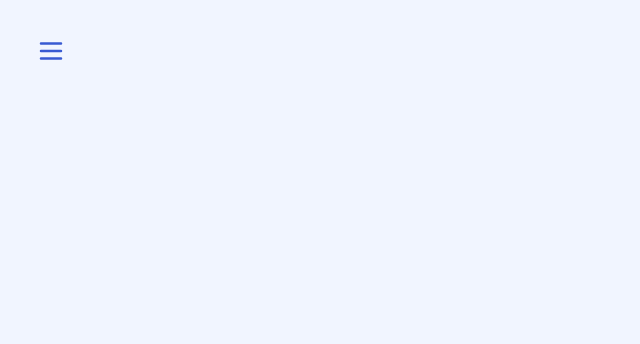
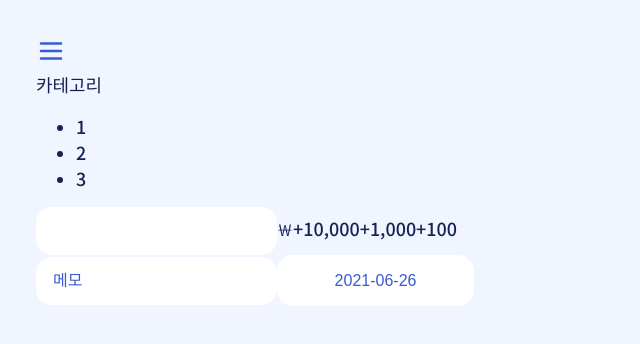
Before and after one commit to hihello1123/Scrooge-client, a React (Create React App) app: page /#/ in a window 1280 px wide. Shown: the top 344 px of the page, without its empty margins (0-640 px from the left). Built offline with nearby package versions, Linux system fonts and the light colour scheme.

Commit message:
Feat Dailyform

```diff
--- a/package.json
+++ b/package.json
@@ -11,6 +11,7 @@
     "dotenv": "^8.2.0",
     "node-sass": "^6.0.0",
     "react": "^17.0.2",
+    "react-datepicker": "^4.1.1",
     "react-dom": "^17.0.2",
     "react-redux": "^7.2.4",
     "react-router-dom": "^5.2.0",
--- /dev/null
+++ b/src/components/Dailyform.js
@@ -0,0 +1,61 @@
+import React, { useState } from 'react';
+import DatePicker from 'react-datepicker';
+import { ko } from 'date-fns/esm/locale';
+// import { useSelector } from 'react-redux';
+// import { CashIcon } from '@heroicons/react/outline';
+
+import 'react-datepicker/dist/react-datepicker.css';
+
+function Dailyform() {
+  //   const isLoggedInReducer = useSelector((state) => state.isLoggedInReducer);
+  //   const { isLoggedIn, accessToken } = isLoggedInReducer.userLoggedIn;
+
+  const moneyBtnHandler = (e) => {
+    console.log(e.target);
+  };
+  const [date, setDate] = useState(new Date()); // 날짜 선택
+  return (
+    <>
+      <form className="daily_form">
+        <div className="category_dropdown">
+          <button className="category_toggle_btn">카테고리</button>
+          <ul className="category_menu">
+            {/*// TODO: 받아온 카테고리 맵~~ */}
+            <li className="category_item">
+              <button>1</button>
+            </li>
+            <li className="category_item">
+              <button>2</button>
+            </li>
+            <li className="category_item">
+              <button>3</button>
+            </li>
+          </ul>
+        </div>
+        <div className="money">
+          <input name="money" type="text" />
+          <label htmlFor="money">￦{/* <CashIcon /> */}</label>
+          <button className="money_btn" onClick={moneyBtnHandler}>
+            +10,000
+          </button>
+          <button className="money_btn" onClick={moneyBtnHandler}>
+            +1,000
+          </button>
+          <button className="money_btn" onClick={moneyBtnHandler}>
+            +100
+          </button>
+        </div>
+        <input type="text" placeholder="메모" />
+        <DatePicker
+          className="date_picker"
+          selected={date}
+          onChange={(date) => setDate(date)}
+          locale={ko}
+          dateFormat="yyyy-MM-dd"
+        />
+      </form>
+    </>
+  );
+}
+
+export default Dailyform;
--- a/src/components/Logo.js
+++ b/src/components/Logo.js
@@ -35,8 +35,8 @@ function Logo() {
 
   useEffect(() => {
     window.addEventListener('mousemove', eyeEventHandler);
-    return window.removeEventListener('mousemove', eyeEventHandler);
-  }, []);
+    return () => window.removeEventListener('mousemove', eyeEventHandler);
+  }, [eyeEventHandler]);
 
   return (
     <>
@@ -62,7 +62,10 @@ function Logo() {
         </div>
       </div>
       <div className="logo-small">
-        <img src={process.env.PUBLIC_URL + './logoXS.png'} />
+        <img
+          src={process.env.PUBLIC_URL + './logoXS.png'}
+          alt="스크루지 모바일"
+        />
       </div>
     </>
   );
--- a/src/components/Nav.js
+++ b/src/components/Nav.js
@@ -30,22 +30,22 @@ function App() {
           <UserProfile />
           <ul className="nav_container_ul">
             <li className="focused">
-              <Link>
+              <Link to="/">
                 <DocumentTextIcon className="nav_icon " />일 별 차트
               </Link>
             </li>
             <li>
-              <Link>
+              <Link to="/">
                 <DocumentTextIcon className="nav_icon " />일 별 차트
               </Link>
             </li>
             <li>
-              <Link>
+              <Link to="/">
                 <DocumentTextIcon className="nav_icon " />일 별 차트
               </Link>
             </li>
             <li>
-              <Link>
+              <Link to="/">
                 <DocumentTextIcon className="nav_icon " />일 별 차트
               </Link>
             </li>
@@ -55,7 +55,7 @@ function App() {
               <LogoutIcon className="nav_icon" />
               로그아웃
             </button>
-            <button calssName="nav_footer_btn">
+            <button className="nav_footer_btn">
               <CogIcon className="nav_icon_cog" />
             </button>
           </footer>
--- a/src/pages/Daily.js
+++ b/src/pages/Daily.js
@@ -1,2 +1,12 @@
-// 1. 일별
-// 2. 1, 2, 3
+import React from 'react';
+import Dailyform from '../components/Dailyform';
+
+function Daily() {
+  return (
+    <div className="daily">
+      <Dailyform />
+    </div>
+  );
+}
+
+export default Daily;
--- a/src/pages/Home.js
+++ b/src/pages/Home.js
@@ -1,6 +1,7 @@
 import React from 'react';
 import { Link } from 'react-router-dom';
 import { useSelector } from 'react-redux';
+import Daily from './Daily';
 
 function Home() {
   const isLoggedInReducer = useSelector((state) => state.isLoggedInReducer);
@@ -8,7 +9,9 @@ function Home() {
   return (
     <>
       {isLoggedIn ? (
-        <></>
+        <>
+          <Daily />
+        </>
       ) : (
         <div>
           <Link to="/signup">회원가입</Link>
--- a/src/stylesheet/App.scss
+++ b/src/stylesheet/App.scss
@@ -4,6 +4,7 @@
 @import 'variable';
 @import 'UserProfile';
 @import 'mixin';
+@import 'Dailyform';
 
 * {
   box-sizing: border-box;
@@ -40,6 +41,18 @@ button {
 a {
   color: inherit;
   text-decoration: none;
+}
+
+input {
+  background-color: #fff;
+  padding: 15px 17px;
+  border-radius: 16px;
+  border: none;
+  outline: none;
+  color: $black-color;
+  &::placeholder {
+    color: $blue-color;
+  }
 }
 
 @include mobile {
--- /dev/null
+++ b/src/stylesheet/Dailyform.scss
@@ -0,0 +1,26 @@
+@import 'variable';
+@import 'mixin';
+
+.daily_form {
+  input {
+    font-size: $font-default;
+  }
+  .category {
+    cursor: pointer;
+    &:focus {
+      outline: 1px solid #000;
+    }
+  }
+}
+.date_picker {
+  width: 197px;
+  height: 51px;
+  padding: 14px 55px;
+  font-size: $font-default;
+  color: $blue-color;
+  border-radius: 16px;
+  border: none;
+  outline: none;
+  cursor: pointer;
+  text-align: center;
+}
```
Also changed, not shown: 2 other files (tests, documents, lock files or other folders).
